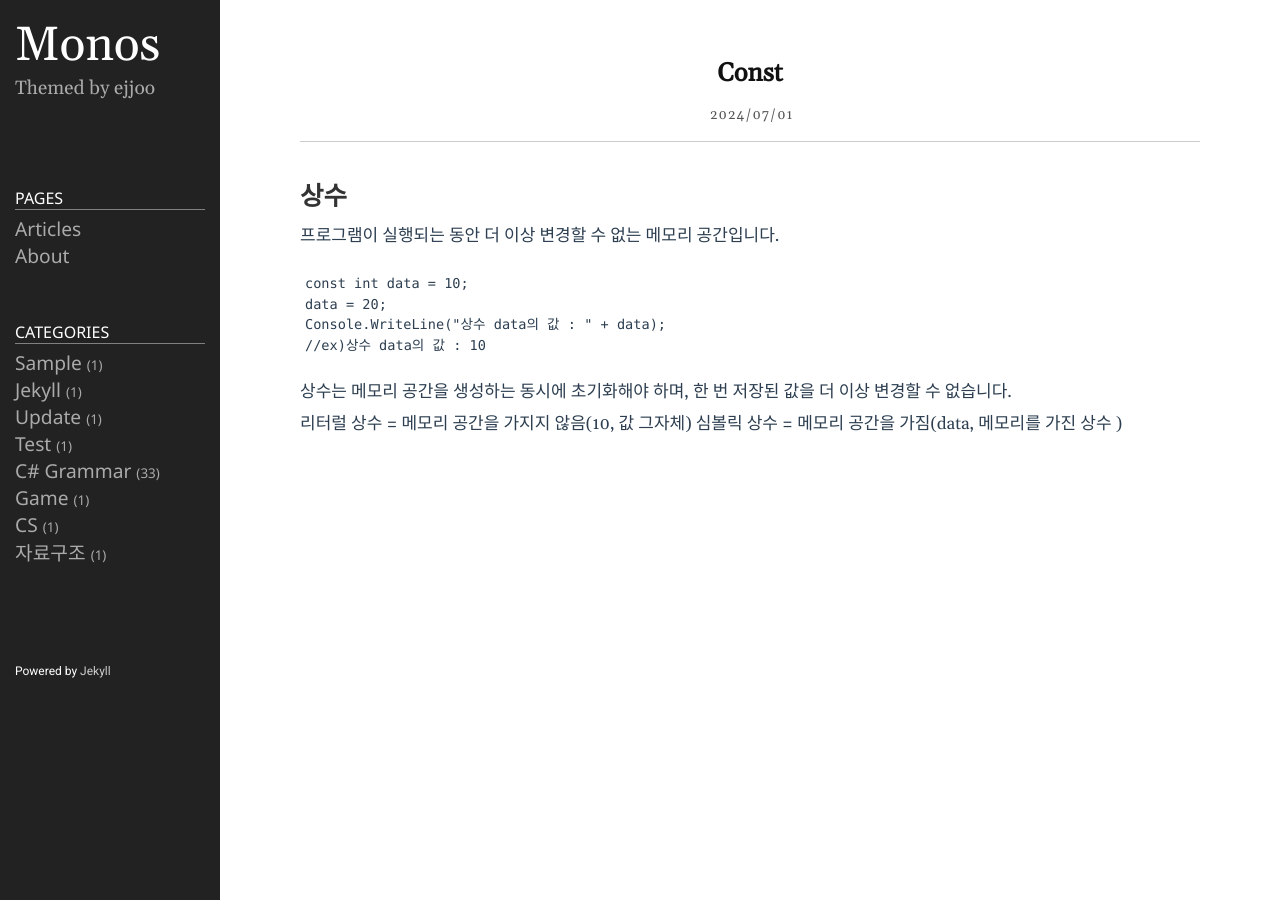
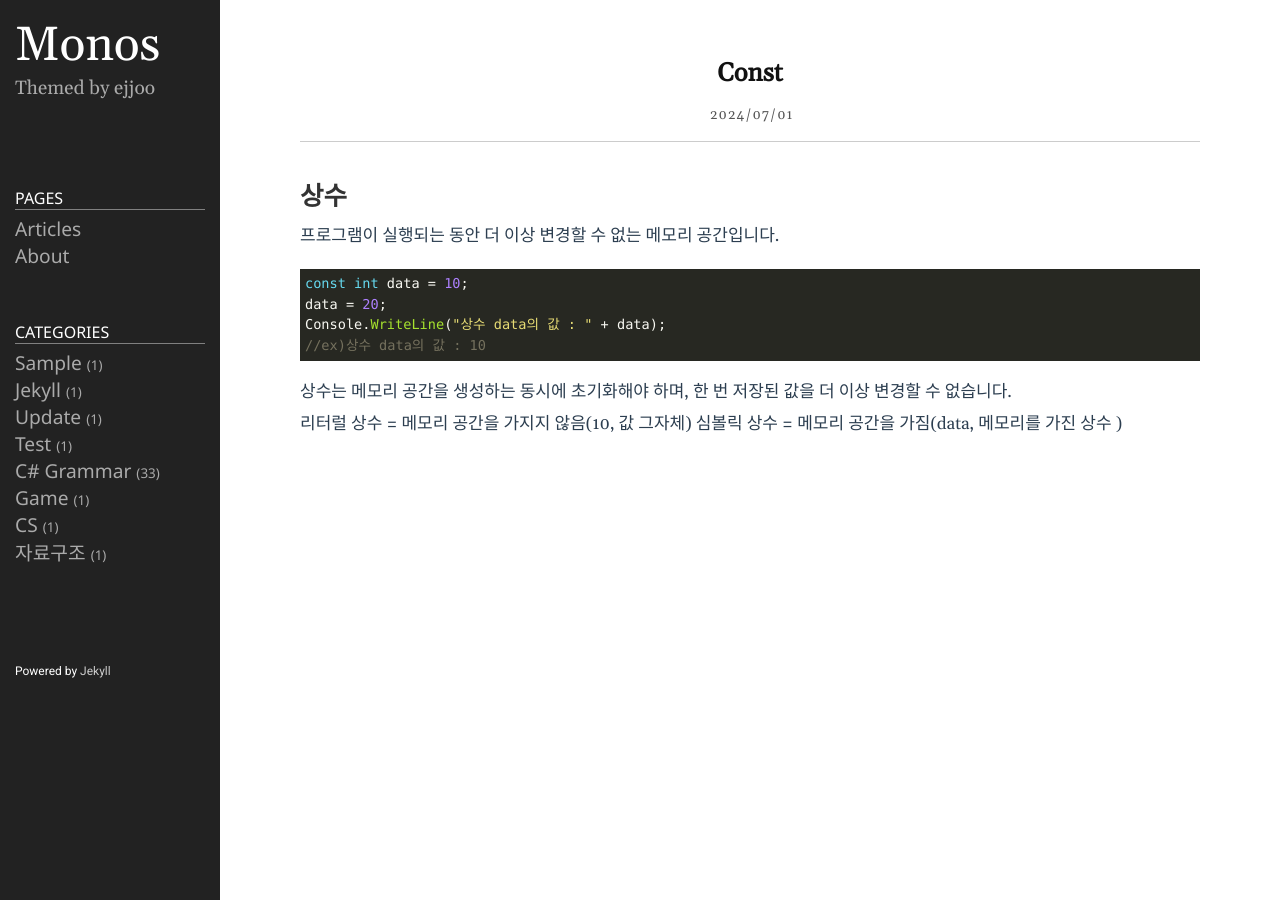
Before and after one commit to ptt0313/ptt0313.github.io, a Jekyll site: the page built from _posts/2024-07-01-Class2th-Const.markdown, in a window 1280 px wide. Built offline with Jekyll 4.4.1, drawn with Linux system fonts in a browser that asks for light colours.

Commit message:
Update 2024-07-01-Class2th-Const.markdown

```diff
--- a/_posts/2024-07-01-Class2th-Const.markdown
+++ b/_posts/2024-07-01-Class2th-Const.markdown
@@ -10,7 +10,7 @@ category: c# grammar
 프로그램이 실행되는 동안 더 이상 변경할 수 없는
 메모리 공간입니다.
 
-~~~C#
+~~~c#
 const int data = 10;
 data = 20;
 Console.WriteLine("상수 data의 값 : " + data);
```
